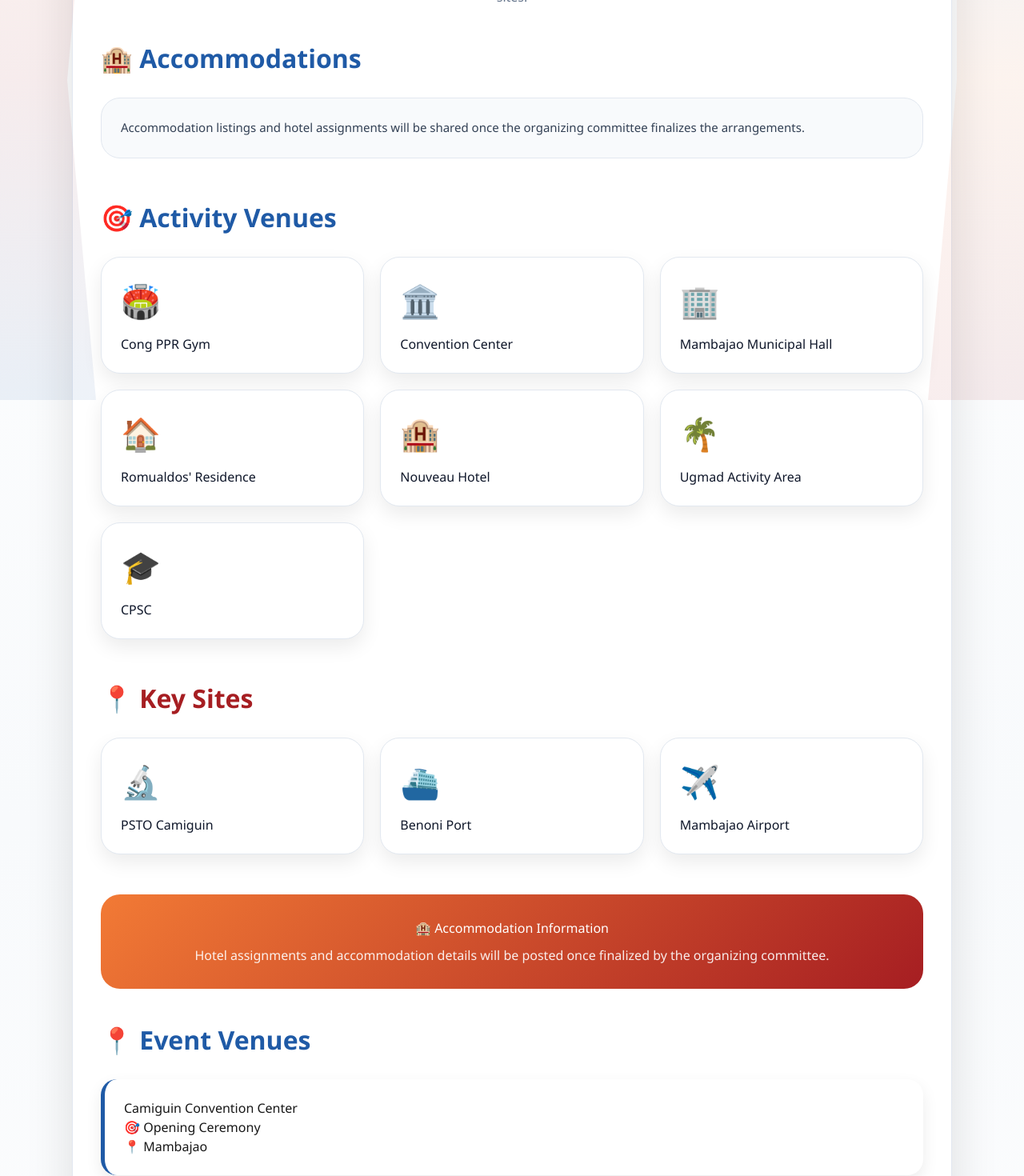
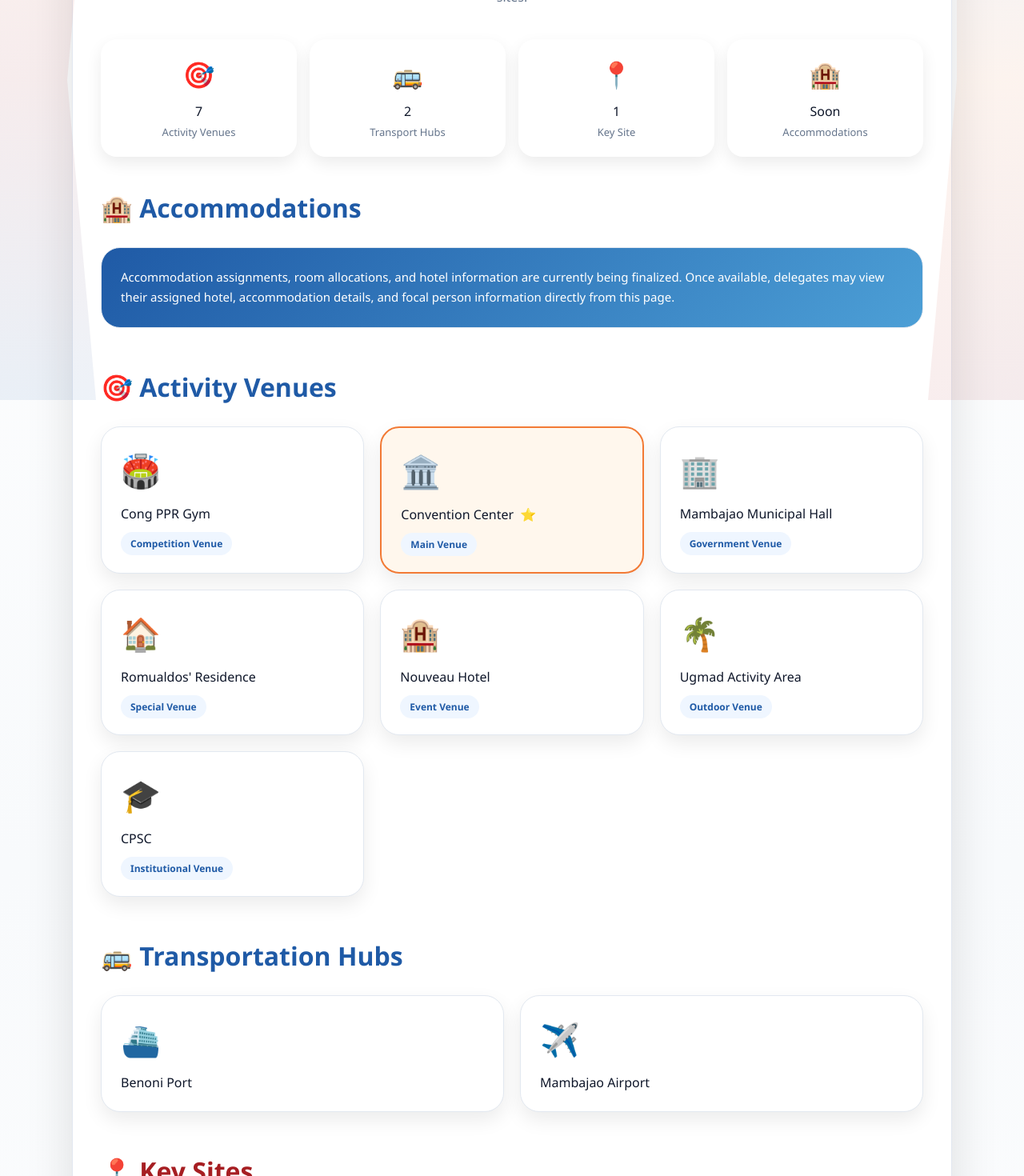
Before and after one commit to kpcanghagas-03/isla-transpo, a Next.js app: page /feedback in a window 1280 px wide. Shown: the part 300-1770 px from the top of the page at 80% size. Built offline with nearby package versions, Linux system fonts and the light colour scheme.

Commit message:
change style

```diff
--- a/app/feedback/page.tsx
+++ b/app/feedback/page.tsx
@@ -5,42 +5,46 @@ import { useRouter } from "next/navigation";
 export default function AccomodationPage() {
   const router = useRouter();
 
-  const activityVenues = [
+ const activityVenues = [
   {
     name: "Cong PPR Gym",
+    type: "Competition Venue",
     icon: "🏟️",
   },
   {
     name: "Convention Center",
+    type: "Main Venue",
     icon: "🏛️",
+    featured: true,
   },
   {
     name: "Mambajao Municipal Hall",
+    type: "Government Venue",
     icon: "🏢",
   },
   {
     name: "Romualdos' Residence",
+    type: "Special Venue",
     icon: "🏠",
   },
   {
     name: "Nouveau Hotel",
+    type: "Event Venue",
     icon: "🏨",
   },
   {
     name: "Ugmad Activity Area",
+    type: "Outdoor Venue",
     icon: "🌴",
   },
   {
     name: "CPSC",
+    type: "Institutional Venue",
     icon: "🎓",
   },
 ];
 
-const keySites = [
-  {
-    name: "PSTO Camiguin",
-    icon: "🔬",
-  },
+const transportationHubs = [
   {
     name: "Benoni Port",
     icon: "⛴️",
@@ -51,21 +55,10 @@ const keySites = [
   },
 ];
 
-const venues = [
+const keySites = [
   {
-    venue: "Camiguin Convention Center",
-    activity: "Opening Ceremony",
-    location: "Mambajao",
-  },
-  {
-    venue: "Exhibit Hall",
-    activity: "Science Exhibits",
-    location: "Convention Center",
-  },
-  {
-    venue: "Provincial Capitol Grounds",
-    activity: "Outdoor Activities",
-    location: "Mambajao",
+    name: "PSTO Camiguin",
+    icon: "🔬",
   },
 ];
 
@@ -203,6 +196,74 @@ const venues = [
   </p>
 </div>
 
+<div
+  style={{
+    display: "grid",
+    gridTemplateColumns:
+      "repeat(auto-fit,minmax(180px,1fr))",
+    gap: 16,
+    marginBottom: 40,
+  }}
+>
+  {[
+    {
+      icon: "🎯",
+      value: "7",
+      label: "Activity Venues",
+    },
+    {
+      icon: "🚌",
+      value: "2",
+      label: "Transport Hubs",
+    },
+    {
+      icon: "📍",
+      value: "1",
+      label: "Key Site",
+    },
+    {
+      icon: "🏨",
+      value: "Soon",
+      label: "Accommodations",
+    },
+  ].map((item, index) => (
+    <div
+      key={index}
+      style={{
+        background: "#FFFFFF",
+        padding: 20,
+        borderRadius: 20,
+        textAlign: "center",
+        boxShadow:
+          "0 8px 20px rgba(0,0,0,0.08)",
+      }}
+    >
+      <div style={{ fontSize: 32 }}>
+        {item.icon}
+      </div>
+
+      <h3
+        style={{
+          margin: "10px 0 5px",
+          color: "#0F172A",
+        }}
+      >
+        {item.value}
+      </h3>
+
+      <p
+        style={{
+          margin: 0,
+          color: "#64748B",
+          fontSize: 13,
+        }}
+      >
+        {item.label}
+      </p>
+    </div>
+  ))}
+</div>
+
 {/* Accommodation Section */}
 
 <div style={{ marginBottom: 50 }}>
@@ -219,11 +280,11 @@ const venues = [
 
   <div
     style={{
-      background: "#F8FAFC",
+      background:"linear-gradient(135deg,#1F5AA6,#4C9FD6)",
       borderRadius: 24,
       padding: 24,
       border: "1px solid #E2E8F0",
-      color: "#334155",
+      color: "#FFFFFF",
     }}
   >
     <p
@@ -233,7 +294,8 @@ const venues = [
         lineHeight: 1.7,
       }}
     >
-      Accommodation listings and hotel assignments will be shared once the organizing committee finalizes the arrangements.
+      Accommodation assignments, room allocations, and hotel information are currently being finalized.
+      Once available, delegates may view their assigned hotel, accommodation details, and focal person information directly from this page.
     </p>
   </div>
 </div>
@@ -269,8 +331,14 @@ const venues = [
           padding: 24,
           boxShadow:
             "0 10px 25px rgba(0,0,0,0.08)",
-          border: "1px solid #E2E8F0",
-        }}
+          border: venue.featured
+          ? "2px solid #F27A35"
+          : "1px solid #E2E8F0",
+
+        background: venue.featured
+          ? "#FFF7ED"
+          : "#FFFFFF",
+                }}
       >
         <div
           style={{
@@ -282,12 +350,92 @@ const venues = [
         </div>
 
         <h3
+        style={{
+          color: "#0F172A",
+          marginBottom: 12,
+        }}
+      >
+        {venue.name}
+
+        {venue.featured && (
+          <span
+            style={{
+              marginLeft: 8,
+              color: "#F27A35",
+            }}
+          >
+            ⭐
+          </span>
+        )}
+      </h3>
+
+<span
+  style={{
+    background: "#EFF6FF",
+    color: "#1F5AA6",
+    padding: "6px 12px",
+    borderRadius: 999,
+    fontSize: 12,
+    fontWeight: 700,
+  }}
+>
+  {venue.type}
+</span>
+      </div>
+    ))}
+  </div>
+</div>
+
+{/* Transportation Hubs */}
+
+<div style={{ marginBottom: 50 }}>
+  <h2
+    style={{
+      color: "#1F5AA6",
+      fontSize: 32,
+      fontWeight: 900,
+      marginBottom: 25,
+    }}
+  >
+    🚌 Transportation Hubs
+  </h2>
+
+  <div
+    style={{
+      display: "grid",
+      gridTemplateColumns:
+        "repeat(auto-fit,minmax(280px,1fr))",
+      gap: 20,
+    }}
+  >
+    {transportationHubs.map((site, index) => (
+      <div
+        key={index}
+        style={{
+          background: "#fff",
+          borderRadius: 24,
+          padding: 24,
+          boxShadow:
+            "0 10px 25px rgba(0,0,0,0.08)",
+          border: "1px solid #E2E8F0",
+        }}
+      >
+        <div
+          style={{
+            fontSize: 40,
+            marginBottom: 12,
+          }}
+        >
+          {site.icon}
+        </div>
+
+        <h3
           style={{
             color: "#0F172A",
             margin: 0,
           }}
         >
-          {venue.name}
+          {site.name}
         </h3>
       </div>
     ))}
@@ -378,47 +526,6 @@ const venues = [
   </p>
 </div>
 
-{/* Venue Section */}
-
-<div>
-  <h2
-    style={{
-      color: "#1F5AA6",
-      fontSize: 32,
-      fontWeight: 900,
-      marginBottom: 25,
-    }}
-  >
-    📍 Event Venues
-  </h2>
-
-  <div
-    style={{
-      display: "flex",
-      flexDirection: "column",
-      gap: 16,
-    }}
-  >
-    {venues.map((venue, index) => (
-      <div
-        key={index}
-        style={{
-          background: "#fff",
-          padding: 24,
-          borderRadius: 20,
-          boxShadow:
-            "0 8px 20px rgba(0,0,0,0.08)",
-          borderLeft:
-            "5px solid #1F5AA6",
-        }}
-      >
-        <h3>{venue.venue}</h3>
-        <p>🎯 {venue.activity}</p>
-        <p>📍 {venue.location}</p>
-      </div>
-    ))}
-  </div>
-</div>
 
           {/* Important Notes */}
           <div
```
